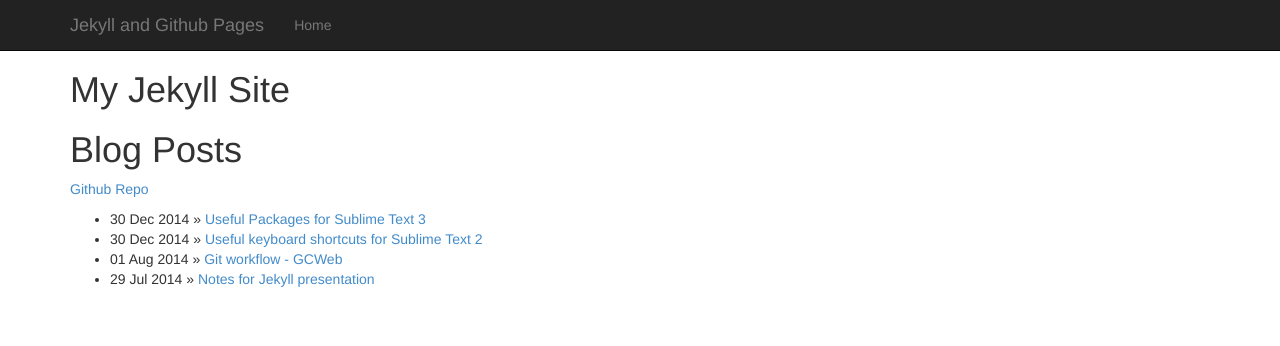
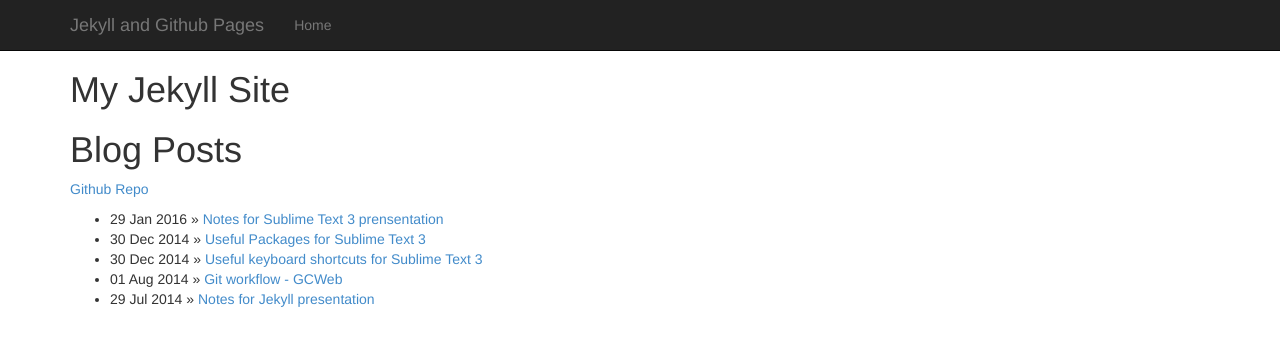
Before and after one commit to shawnthompson/jekyll-presentation, a Jekyll site: the page built from index.html, in a window 1280 px wide. Shown: the top 346 px of the page. Built offline with Jekyll 4.4.1, drawn with Linux system fonts in a browser that asks for light colours; Markdown is read by kramdown in place of the engine named in the settings.

Commit message:
sublime notes

```diff
--- a/_posts/2014-12-30-sublime-text-2.md
+++ b/_posts/2014-12-30-sublime-text-2.md
@@ -1,6 +1,6 @@
 ---
 layout: default
-title:  Useful keyboard shortcuts for Sublime Text 2
+title:  Useful keyboard shortcuts for Sublime Text 3
 ---
 
 * `Ctrl (command) + d`: Select other
```
Also changed, not shown: _posts/2016-01-29-sublime-notes.md (added, +19 -0 lines).
